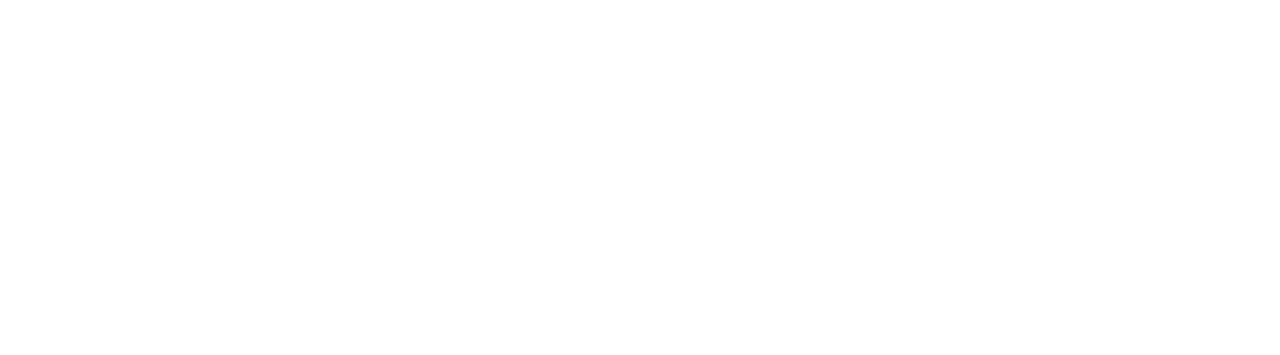
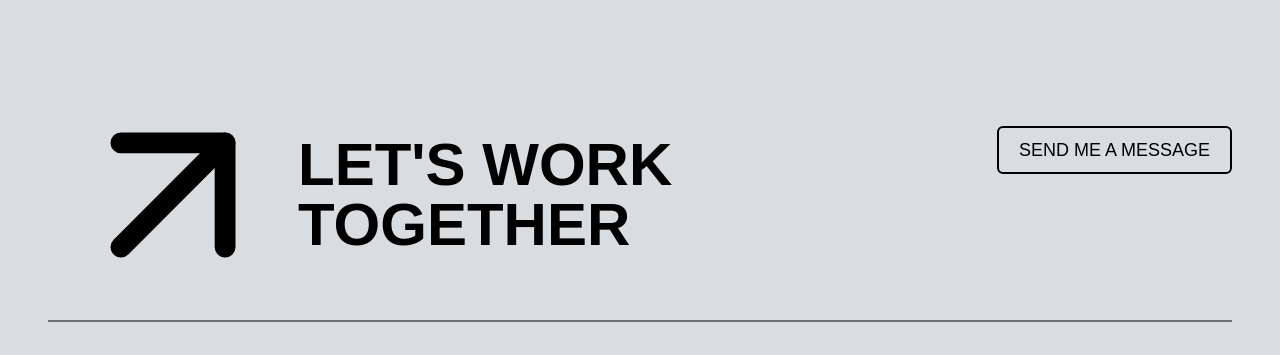
Before and after one commit to shari003/my-portfolio, a Next.js app: page / in a window 1280 px wide. Shown: the part 2442-2797 px from the top of the page. Before the commit the page ends 2400 px from the top, so only its background shows below. Built offline with nearby package versions, Linux system fonts and the light colour scheme; a web font is replaced by a local one.

Commit message:
feature: contact-me component live

```diff
--- /dev/null
+++ b/src/ui/components/core/contact-me/index.tsx
@@ -0,0 +1,78 @@
+import { ArrowUpRight, Github, Instagram, Linkedin } from 'lucide-react'
+import React from 'react'
+import { Teko } from 'next/font/google'
+import Image from 'next/image'
+
+const teko = Teko({
+    weight: '400',
+    subsets: ['latin']
+})
+
+export default function ContactMe() {
+
+    const socials = [
+        {
+            name: 'Github',
+            url: 'https://github.com/shari003',
+            icon: <Github size={20} />,
+            hoverClasses: 'hover:border-black hover:bg-black hover:text-white hover:fill-white'
+        },
+        {
+            name: 'LinkedIn',
+            url: 'https://www.linkedin.com/in/shari003/',
+            icon: <Linkedin size={20} />,
+            hoverClasses: 'hover:border-blue-600 hover:bg-blue-600 hover:text-white hover:fill-white'
+        },
+        {
+            name: 'X',
+            url: 'https://x.com/nolimitshri',
+            icon: <Image src={'/assets/socials/x_logo.svg'} alt='x-corp-logo' height={20} width={20} />,
+            hoverClasses: 'hover:border-black hover:text-white hover:fill-white'
+        },
+        {
+            name: 'Instagram',
+            url: 'https://www.instagram.com/shari.003/',
+            icon: <Instagram size={20} />,
+            hoverClasses: 'hover:bg-gradient-to-r from-[#833ab4] via-[#fd1d1d] to-[#fcb045]'
+        }
+    ]
+
+    return (
+        <section className='min-h-screen bg-primary text-black' id='contact'>
+            <main className='pt-28 min-h-full max-w-7xl mx-auto px-12'>
+                <div className='flex justify-between items-start border-b-2 border-black/50'>
+                    <div className='flex items-center'>
+                        <ArrowUpRight size={250} />
+                        <h3 className='uppercase text-6xl font-semibold'>
+                            Let&apos;s Work
+                            <br />
+                            Together
+                        </h3>
+                    </div>
+                    <button type="button" className='mt-14 rounded-md text-lg border-2 border-black hover:bg-black hover:text-primary px-5 py-2 transition-colors duration-150 ease-out'>
+                        SEND ME A MESSAGE
+                    </button>
+                </div>
+
+                <div>
+                    <h2 className={`${teko.className} font-bold text-[12rem] text-center select-none`}>
+                        SHRI HARI
+                    </h2>
+                </div>
+
+                <div id='socials' className='flex justify-between items-center'>
+                    <p className='uppercase text-xs'>
+                        Designed by <a href="https://dribbble.com/madebyaseif" target='_blank' className='underline underline-offset-2 font-semibold'>Muhammad Aseif</a> | Customized and Developed by <span className='font-semibold'>Shri Hari</span>.
+                    </p>
+                    <menu className='flex items-center gap-8'>
+                        {socials.map((social, index) => (
+                            <a key={index} href={social.url} target='_blank' className={`uppercase text-xs font-semibold border border-transparent p-1 rounded-md`}>
+                                {social.icon}
+                            </a>
+                        ))}
+                    </menu>
+                </div>
+            </main>
+        </section>
+    )
+}
--- a/src/ui/components/pages/home/index.tsx
+++ b/src/ui/components/pages/home/index.tsx
@@ -5,6 +5,7 @@
 import Hero from '../../core/hero';
 import About from '../../core/about';
 import Projects from '../../core/projects';
+import ContactMe from '../../core/contact-me';
 
 export default function Home() {
 
@@ -30,6 +31,7 @@
                 <Hero />
                 <About />
                 <Projects />
+                <ContactMe />
             </div>
         </div>
     )
```
Also changed, not shown: public/assets/socials/x_logo.svg (added).
